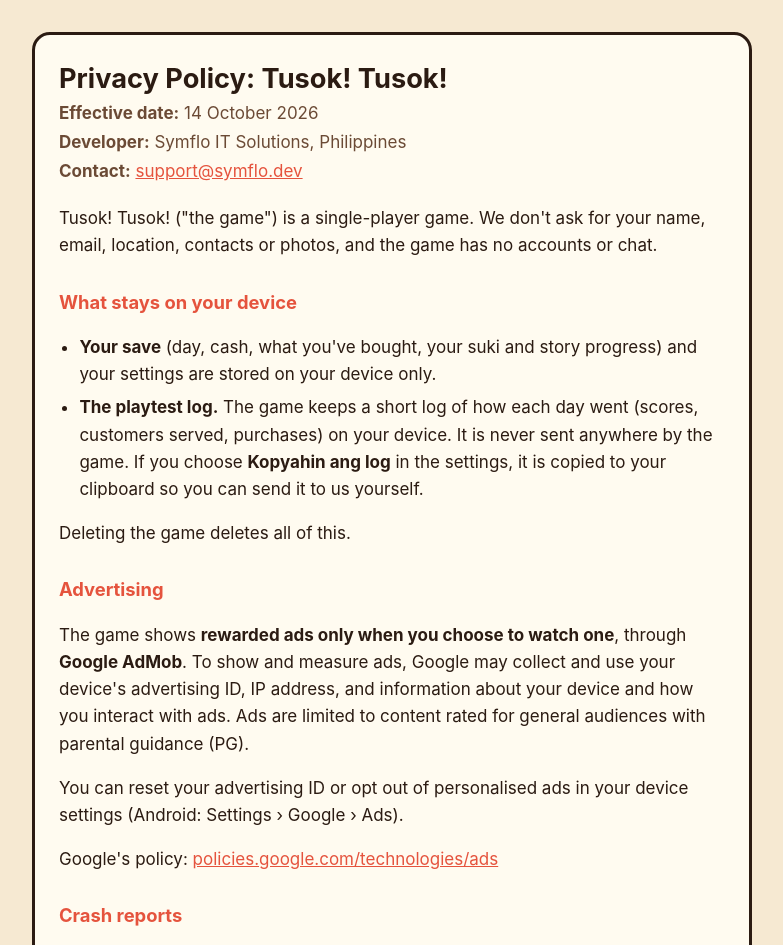
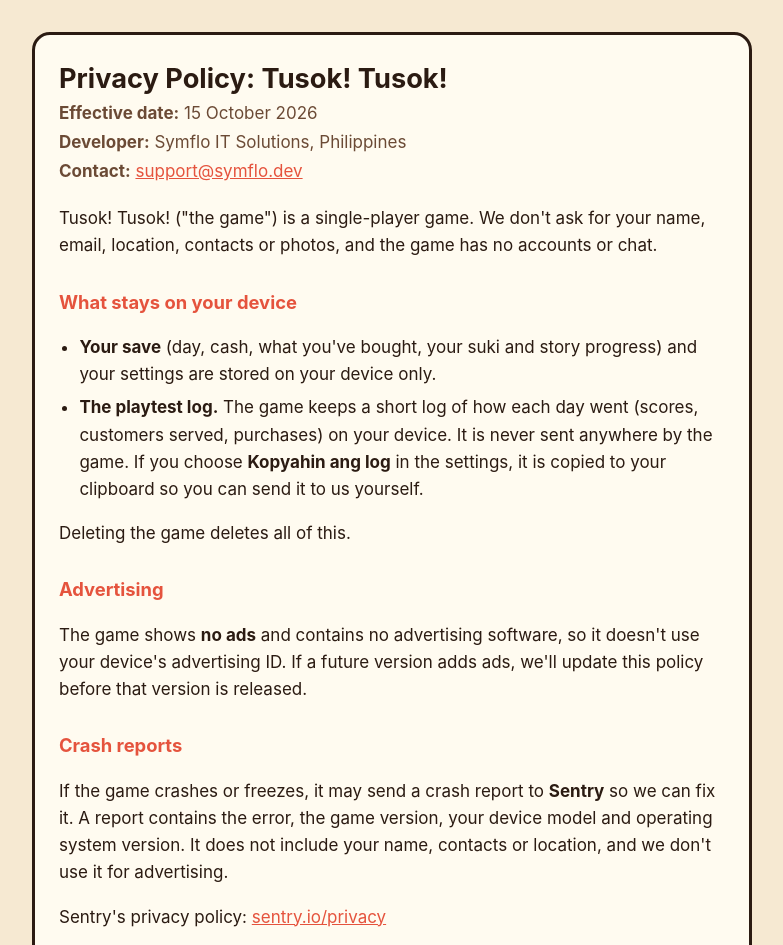
Before and after one commit to johnmarkovalo/tusok-tusok-privacy, a plain HTML site: page index.html in a window 1280 px wide. Shown: the top 945 px of the page, without its empty margins (248-1031 px from the left). Drawn offline with Linux system fonts and the light colour scheme.

Commit message:
No ads in the game: the advertising section says so
Effective 15 October 2026.

Co-Authored-By: Claude Opus 5.5 <noreply@anthropic.com>

```diff
--- a/index.html
+++ b/index.html
@@ -56,7 +56,7 @@
 <main>
   <h1>Privacy Policy: Tusok! Tusok!</h1>
   <div class="meta">
-    <p><strong>Effective date:</strong> 14 October 2026</p>
+    <p><strong>Effective date:</strong> 15 October 2026</p>
     <p><strong>Developer:</strong> Symflo IT Solutions, Philippines</p>
     <p><strong>Contact:</strong> <a href="mailto:support@symflo.dev">support@symflo.dev</a></p>
   </div>
@@ -71,9 +71,7 @@
   <p>Deleting the game deletes all of this.</p>
 
   <h2>Advertising</h2>
-  <p>The game shows <strong>rewarded ads only when you choose to watch one</strong>, through <strong>Google AdMob</strong>. To show and measure ads, Google may collect and use your device's advertising ID, IP address, and information about your device and how you interact with ads. Ads are limited to content rated for general audiences with parental guidance (PG).</p>
-  <p>You can reset your advertising ID or opt out of personalised ads in your device settings (Android: Settings › Google › Ads).</p>
-  <p>Google's policy: <a href="https://policies.google.com/technologies/ads">policies.google.com/technologies/ads</a></p>
+  <p>The game shows <strong>no ads</strong> and contains no advertising software, so it doesn't use your device's advertising ID. If a future version adds ads, we'll update this policy before that version is released.</p>
 
   <h2>Crash reports</h2>
   <p>If the game crashes or freezes, it may send a crash report to <strong>Sentry</strong> so we can fix it. A report contains the error, the game version, your device model and operating system version. It does not include your name, contacts or location, and we don't use it for advertising.</p>
```
